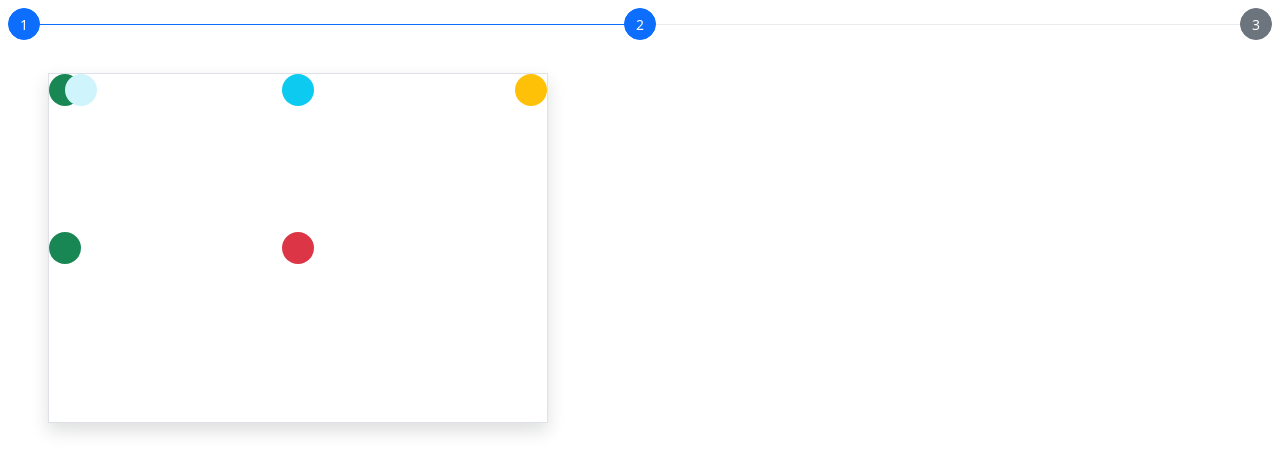
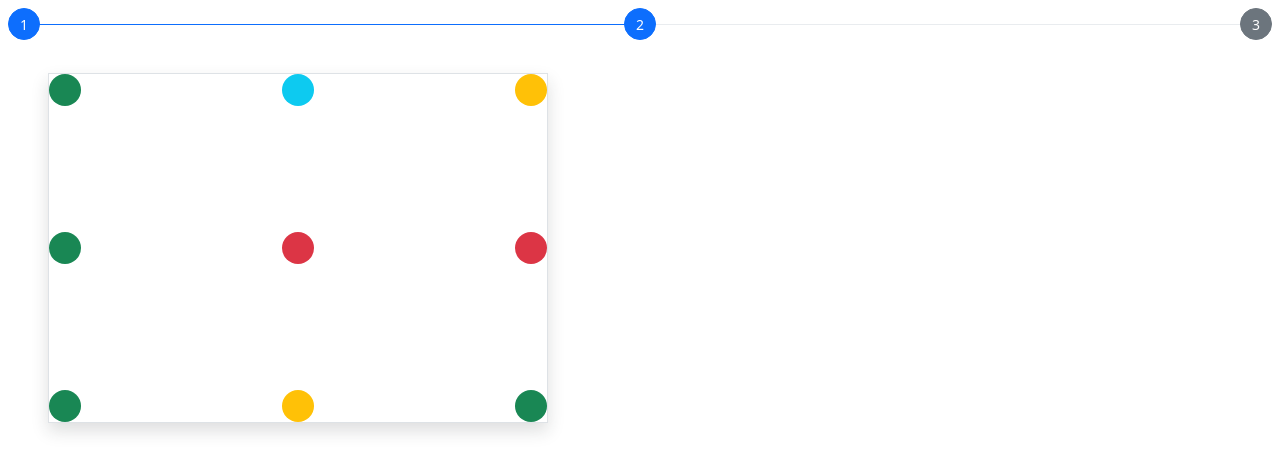
Before and after one commit to lilycm/progress-bar-practice, a plain HTML site: page index.html in a window 1280 px wide. Drawn offline with Linux system fonts and the light colour scheme.

Commit message:
third commit

```diff
--- a/index.html
+++ b/index.html
@@ -22,7 +22,10 @@
         <div class="position-absolute top-0 start-50 bg-info rounded-pill translate-middle-x" style="width: 2rem;height: 2rem;"></div>
         <div class="position-absolute top-0 end-0 bg-warning rounded-pill" style="width: 2rem;height: 2rem;"></div>
         <div class="position-absolute rounded-pill bg-danger top-50 start-50 translate-middle" style="width: 2rem; height: 2rem;"></div>
-        <div class="postiton-absolute rounded-pill bg-info-subtle top-50 end-0 translate-middle-y" style="width: 2rem;height: 2rem;"></div>
+        <div class="position-absolute top-50 end-0 translate-middle-y bg-danger rounded-pill" style="width: 2rem; height: 2rem;"></div>
+        <div class="position-absolute rounded-pill bg-success start-0 bottom-0" style="width: 2rem;height: 2rem;"></div>
+        <div class="position-absolute rounded-pill bg-warning start-50 bottom-0 translate-middle-x" style="width: 2rem;height: 2rem;"></div>
+        <div class="position-absolute rounded-pill bg-success bottom-0 end-0" style="width: 2rem;height: 2rem;"></div>
     </div>
     <script src="/bootstrap/js/bootstrap.min.js"></script>
 </body>
```
